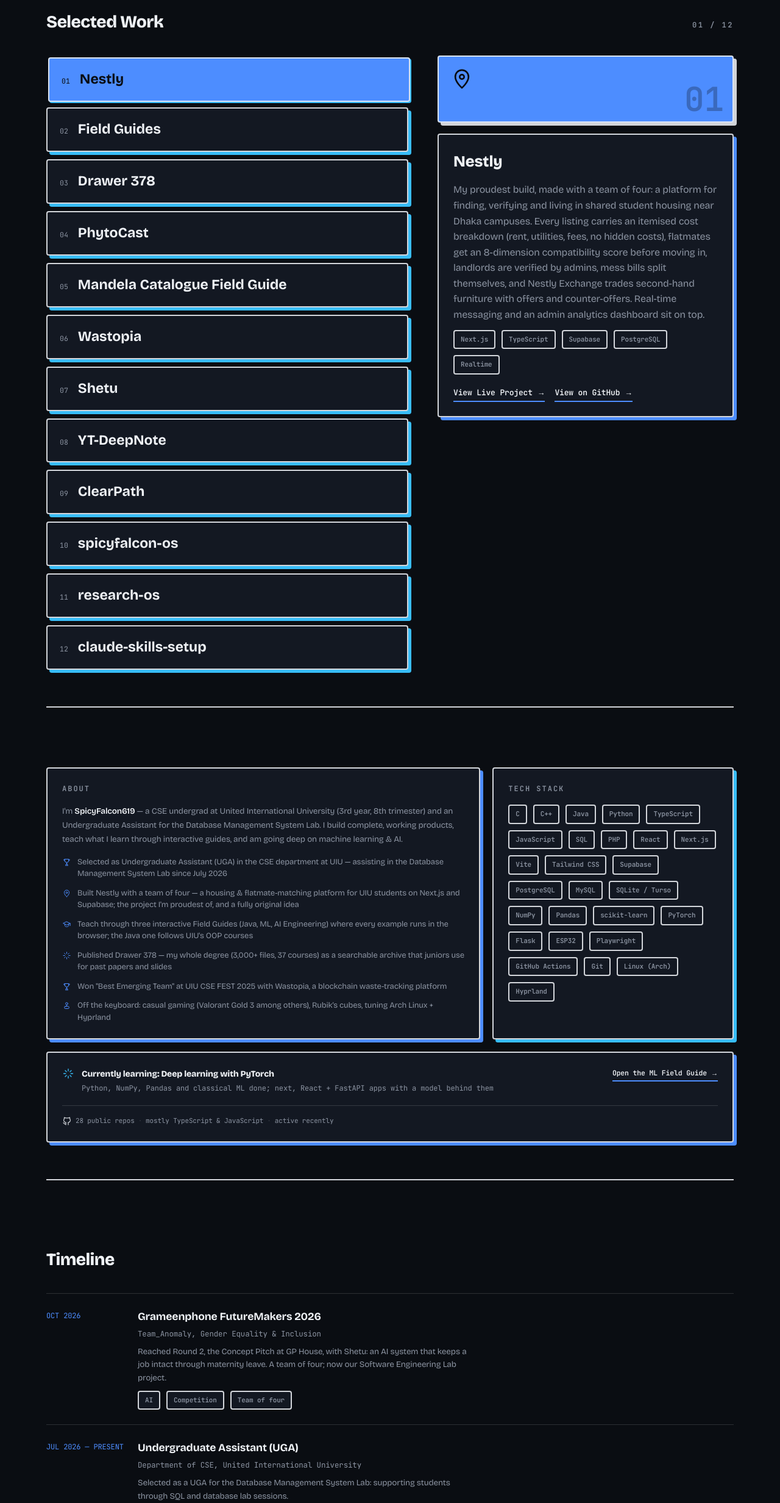
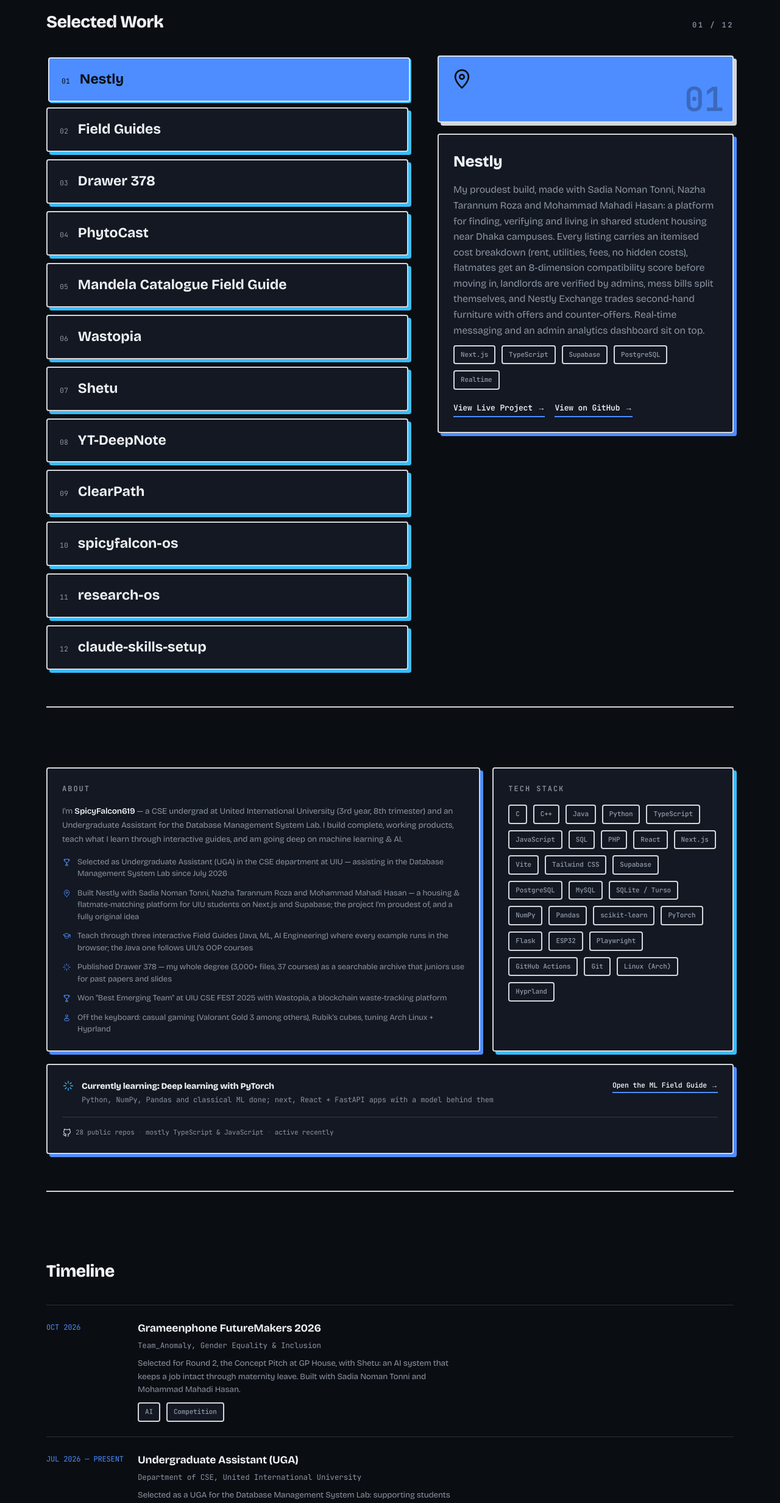
Before and after one commit to SpicyFalcon619/My-Portfolio, a Next.js app: page / in a window 1280 px wide. Shown: the part 857-3321 px from the top of the page at 61% size. Built offline with nearby package versions, Linux system fonts and the light colour scheme; no server answers.

Commit message:
Credit teammates by name on Nestly and Shetu; Shetu was selected for FutureMakers Round 2 with a team of three

```diff
--- a/src/components/InfoPanels.tsx
+++ b/src/components/InfoPanels.tsx
@@ -14,7 +14,7 @@ const TECH = [
 
 const HIGHLIGHTS = [
   { icon: TrophyIcon, text: 'Selected as Undergraduate Assistant (UGA) in the CSE department at UIU — assisting in the Database Management System Lab since July 2026' },
-  { icon: PinIcon, text: 'Built Nestly with a team of four — a housing & flatmate-matching platform for UIU students on Next.js and Supabase; the project I\'m proudest of, and a fully original idea' },
+  { icon: PinIcon, text: 'Built Nestly with Sadia Noman Tonni, Nazha Tarannum Roza and Mohammad Mahadi Hasan — a housing & flatmate-matching platform for UIU students on Next.js and Supabase; the project I\'m proudest of, and a fully original idea' },
   { icon: CapIcon, text: 'Teach through three interactive Field Guides (Java, ML, AI Engineering) where every example runs in the browser; the Java one follows UIU\'s OOP courses' },
   { icon: SparkIcon, text: 'Published Drawer 378 — my whole degree (3,000+ files, 37 courses) as a searchable archive that juniors use for past papers and slides' },
   { icon: TrophyIcon, text: 'Won "Best Emerging Team" at UIU CSE FEST 2025 with Wastopia, a blockchain waste-tracking platform' },
--- a/src/components/ProjectIndex.tsx
+++ b/src/components/ProjectIndex.tsx
@@ -19,7 +19,7 @@ type Project = {
 const PROJECTS: Project[] = [
   {
     title: 'Nestly',
-    description: 'My proudest build, made with a team of four: a platform for finding, verifying and living in shared student housing near Dhaka campuses. Every listing carries an itemised cost breakdown (rent, utilities, fees, no hidden costs), flatmates get an 8-dimension compatibility score before moving in, landlords are verified by admins, mess bills split themselves, and Nestly Exchange trades second-hand furniture with offers and counter-offers. Real-time messaging and an admin analytics dashboard sit on top.',
+    description: 'My proudest build, made with Sadia Noman Tonni, Nazha Tarannum Roza and Mohammad Mahadi Hasan: a platform for finding, verifying and living in shared student housing near Dhaka campuses. Every listing carries an itemised cost breakdown (rent, utilities, fees, no hidden costs), flatmates get an 8-dimension compatibility score before moving in, landlords are verified by admins, mess bills split themselves, and Nestly Exchange trades second-hand furniture with offers and counter-offers. Real-time messaging and an admin analytics dashboard sit on top.',
     tags: ['Next.js', 'TypeScript', 'Supabase', 'PostgreSQL', 'Realtime'],
     link: 'https://nestly-core.vercel.app',
     linkText: 'View Live Project',
@@ -71,8 +71,8 @@ const PROJECTS: Project[] = [
   },
   {
     title: 'Shetu',
-    description: 'An AI system that keeps a job intact through a long leave, starting with maternity leave. MAP: an AI interview in Bangla, English or Banglish turns her real duties into an evidence-backed Role Map and finds the ones she forgot. HOLD: colleagues cover them, and a change typed in plain words is re-planned. FIT: her return is planned around the arrangement she needs. AI proposes, rules check, people decide. Reached Round 2 (Concept Pitch) of Grameenphone FutureMakers 2026 in Gender Equality & Inclusion; now being rebuilt properly as our Software Engineering Lab project.',
-    tags: ['AI', 'FastAPI', 'React', 'SQLite', 'Team of four'],
+    description: 'An AI system that keeps a job intact through a long leave, starting with maternity leave. MAP: an AI interview in Bangla, English or Banglish turns her real duties into an evidence-backed Role Map and finds the ones she forgot. HOLD: colleagues cover them, and a change typed in plain words is re-planned. FIT: her return is planned around the arrangement she needs. AI proposes, rules check, people decide. Selected for Round 2 (the Concept Pitch) of Grameenphone FutureMakers 2026, Gender Equality & Inclusion, with Sadia Noman Tonni and Mohammad Mahadi Hasan. Nazha Tarannum Roza joined us to rebuild it properly as our Software Engineering Lab project.',
+    tags: ['AI', 'FastAPI', 'React', 'SQLite', 'Team project'],
     link: 'https://github.com/SpicyFalcon619/shetu-prototype',
     linkText: 'See the Prototype',
     icon: GlobeIcon,
--- a/src/components/Timeline.tsx
+++ b/src/components/Timeline.tsx
@@ -7,8 +7,8 @@ const ENTRIES = [
     date: 'Oct 2026',
     title: 'Grameenphone FutureMakers 2026',
     org: 'Team_Anomaly, Gender Equality & Inclusion',
-    body: 'Reached Round 2, the Concept Pitch at GP House, with Shetu: an AI system that keeps a job intact through maternity leave. A team of four; now our Software Engineering Lab project.',
-    tags: ['AI', 'Competition', 'Team of four'],
+    body: 'Selected for Round 2, the Concept Pitch at GP House, with Shetu: an AI system that keeps a job intact through maternity leave. Built with Sadia Noman Tonni and Mohammad Mahadi Hasan.',
+    tags: ['AI', 'Competition'],
   },
   {
     date: 'Jul 2026 — Present',
```
Also changed, not shown: 1 other file (tests, documents, lock files or other folders).
